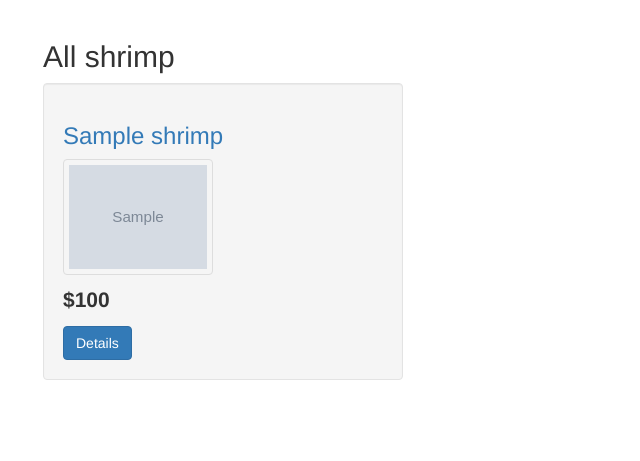
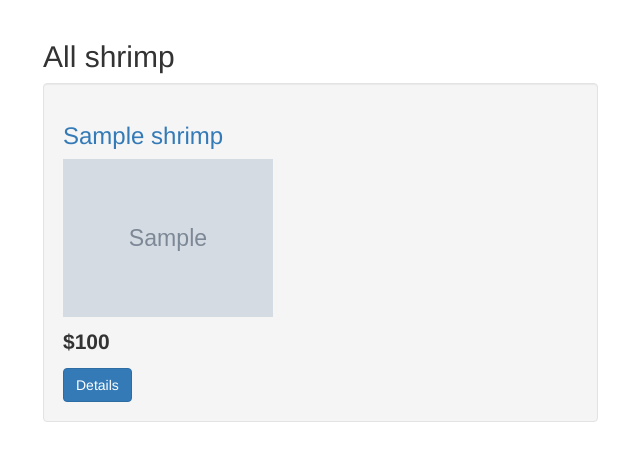
Before and after one commit to EpicRowan/ShrimplytheBest-shopping-site, a Flask app: template templates/all_shrimp.html in a window 1280 px wide. Shown: the part 51-512 px from the top of the page, without its empty margins (27-667 px from the left). Run offline with Flask 2, Linux system fonts and the light colour scheme; the template is opened without the code that fills it: most values are stand-ins (such as "Sample title", 1, 10 or a date in 2020); grey boxes marked "Sample" are stand-in pictures; parts of the project's set-up code (start-up, migrations or seed data) failed here and were passed over; some libraries are stand-ins or nearby versions.

Commit message:
PLayed with bootstrap and well class to adjust all_shrimp page

```diff
--- a/static/css/site.css
+++ b/static/css/site.css
@@ -7,9 +7,6 @@ div.navbar-header img {
     margin-right: 7px;
 }
 
-img.melon-cart {
-    height: 15px;
-}
 
 
 img.shrimp-list {
@@ -19,14 +16,23 @@ img.shrimp-list {
   width: 150px;
 }
 
+div.shrimp-summary img {
+    width: 15em;
+}
+
+/*div.well {
+    padding: 2px;
+}
+*/
+/*
 div.pic img {
     border: 1px solid #ddd;
-  border-radius: 4px;
-  padding: 5px;
+  border-radius: 2px;
+  padding: 2px;
   width: 150px;
-}
+}*/
 
-div.melon-summary .price {
+div.shrimp-summary .price {
     margin: 0.5em 0;
     font-size: 150%;
     font-weight: bold;
--- a/templates/all_shrimp.html
+++ b/templates/all_shrimp.html
@@ -5,7 +5,7 @@
 
     <div id="shrimp-list" class="row">
       {% for shrimp in shrimp_list %}
-          <div class="col-xs-12 col-sm-6 col-md-6 col-lg-4 melon-summary">
+          <div class="col-xs-12 col-sm-6 col-md-6 col-lg-6 shrimp-summary">
 
               <div class="well">
                   <h3><a href="/shrimp/{{ shrimp.shrimp_id }}">{{ shrimp.name }}</a></h3>
```
